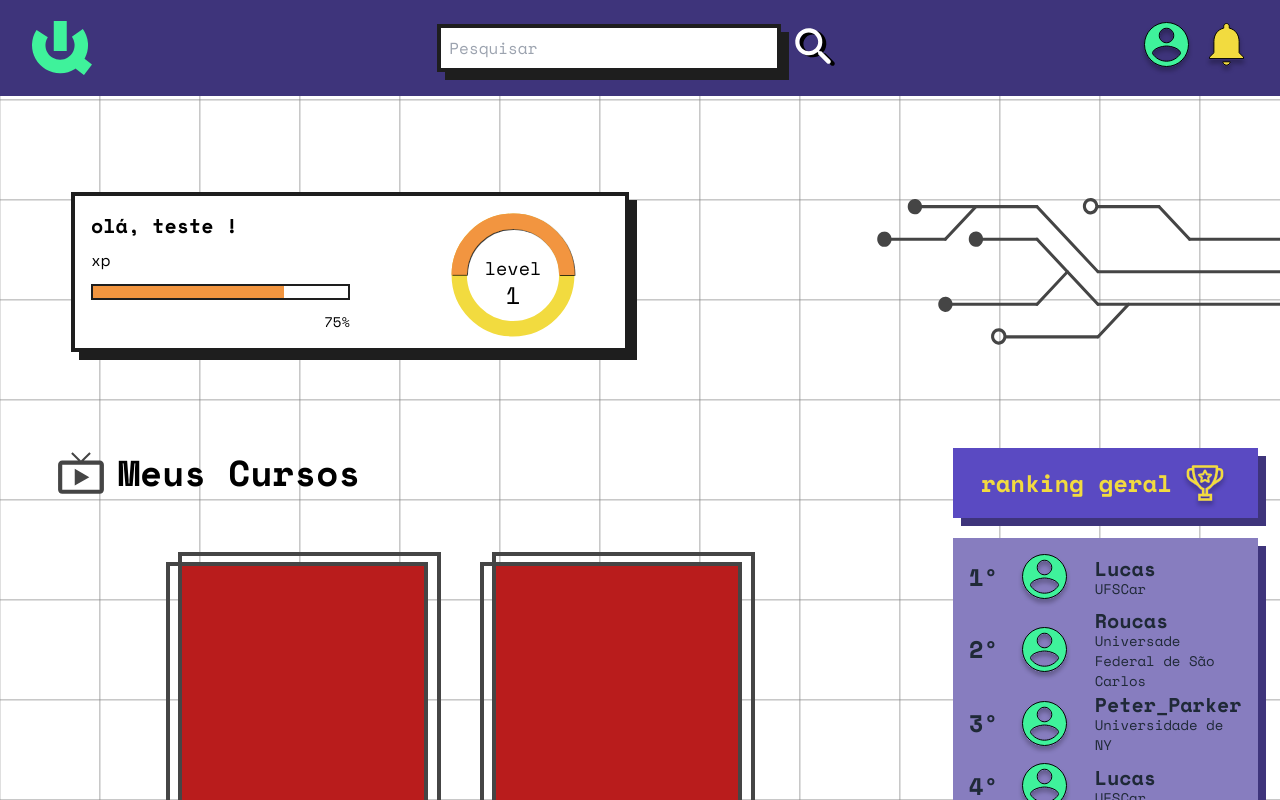
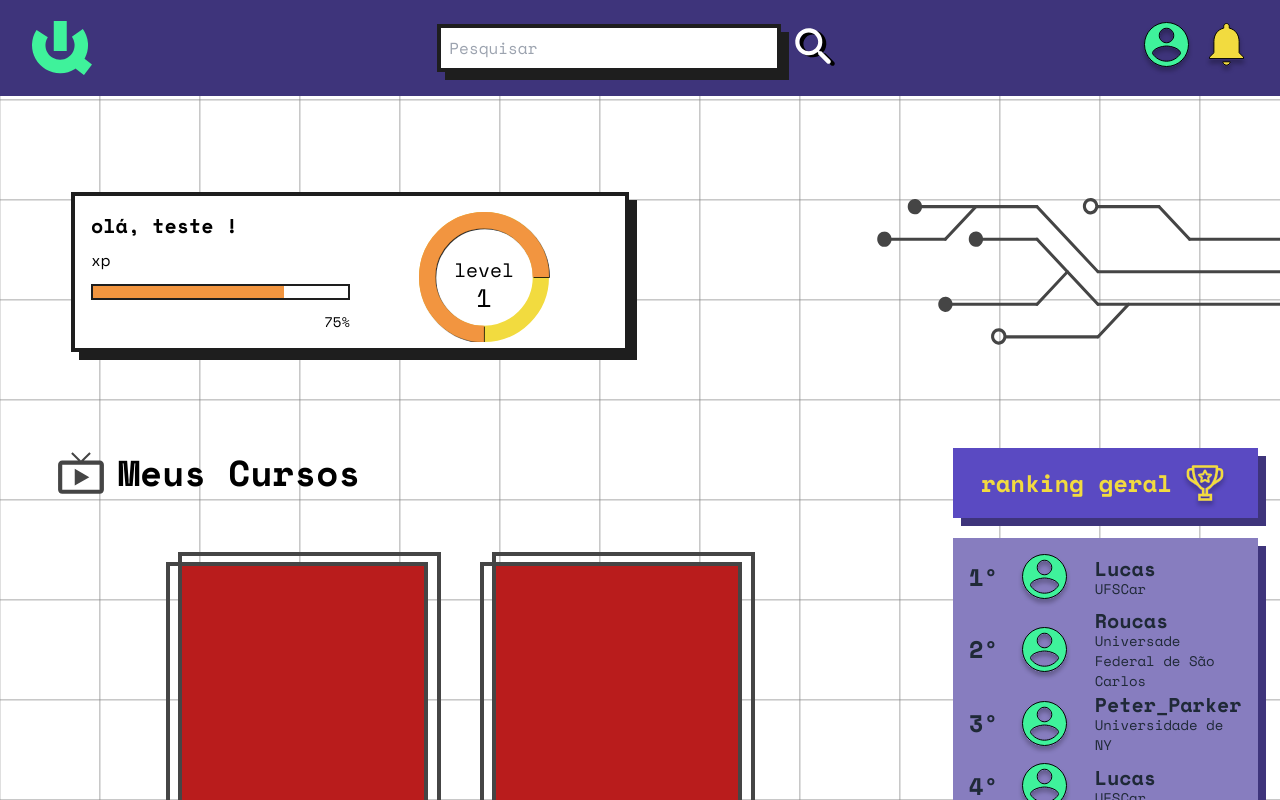
Before and after one commit to QuestIO42/App-frontend, a React (Vite) app: page /home in a window 1280 px wide. Shown: the top 800 px of the page. Built offline with nearby package versions, Linux system fonts and the light colour scheme.

Commit message:
fix circle margin

```diff
--- a/src/components/home/ProgressXpCircle.tsx
+++ b/src/components/home/ProgressXpCircle.tsx
@@ -5,6 +5,10 @@ interface ProgressCircleXp {
 /* Há uma adaptção interessante aqui. Fazer -progress para que o circulo comece
 no local adequado, como está no figma. */
 
+/*
+<svg width="15.625em" height="8.125em" viewBox="0 0 250 160">
+15.625em = 250px; 8.125em = 130px
+*/
 export default function ProgressXpCircle({
   level,
   progress,
@@ -17,7 +21,7 @@ export default function ProgressXpCircle({
 
   return (
     <div className="flex items-center justify-center">
-      <svg width="12em" height="12em" viewBox="0 43 250 250">
+      <svg width="15.625em" height="8.125em" viewBox="0 0 250 160">
         <defs>
           <filter id="shadow">
             <feDropShadow dx="1" dy="1" stdDeviation="0" floodColor="black" />
@@ -29,7 +33,7 @@ export default function ProgressXpCircle({
           fill="transparent"
           r={normalizedRadius}
           cx={125}
-          cy={125}
+          cy={80}
         />
         <circle
           strokeWidth={stroke}
@@ -39,7 +43,7 @@ export default function ProgressXpCircle({
           fill="transparent"
           r={normalizedRadius}
           cx={125}
-          cy={125}
+          cy={80}
           filter="url(#shadow)"
         />
         <text
--- a/src/components/home/UserProgression.tsx
+++ b/src/components/home/UserProgression.tsx
@@ -12,8 +12,8 @@ export default function UserProgression({ username }: UserProgressionProps) {
         <h2 className="center text-xl font-bold">olá, {username} !</h2>
         <ProgressXpBar value={75}></ProgressXpBar>
       </div>
-      <div className="ml-auto flex items-center justify-center">
-        <ProgressXpCircle level={1} progress={50}></ProgressXpCircle>
+      <div className="ml-auto flex  items-center justify-center">
+        <ProgressXpCircle level={1} progress={75}></ProgressXpCircle>
       </div>
     </div>
   )
```
